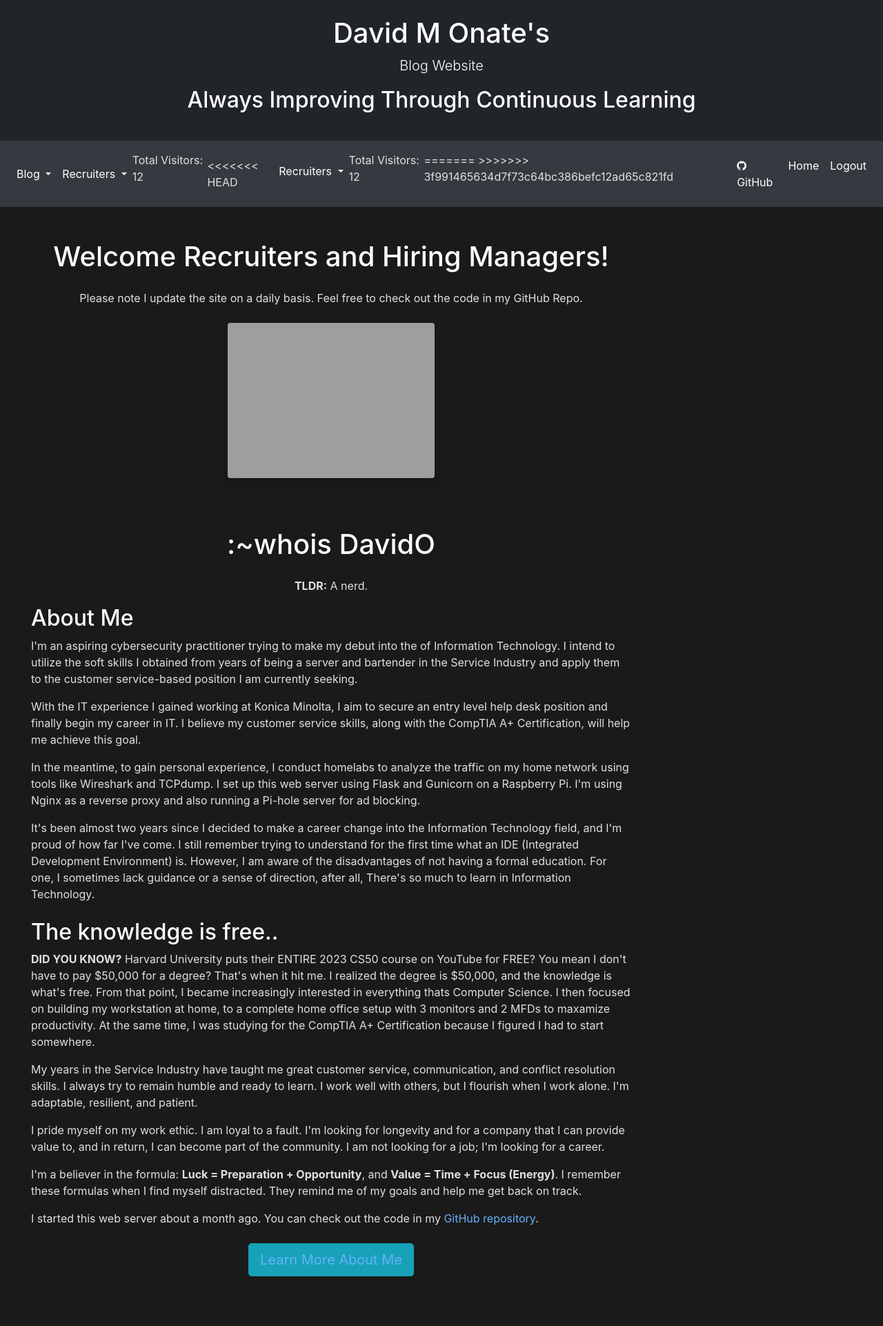
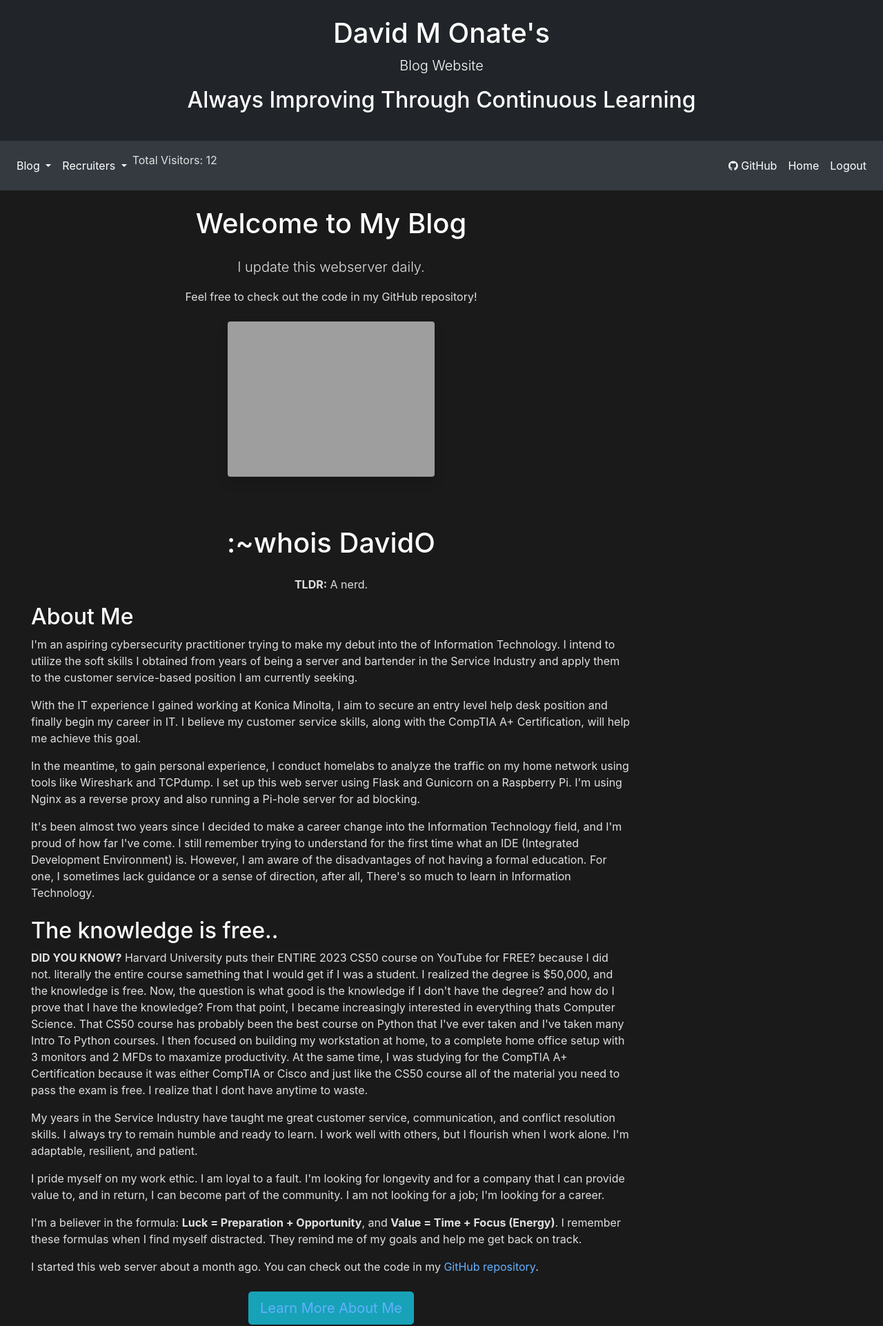
Before and after one commit to donate312/blog_portfolio, a Flask app: page / in a window 1280 px wide. Shown: the top 1922 px of the page at 69% size. Run offline with Flask 3, Linux system fonts and the light colour scheme; a user stored in the database is signed in; data comes from the database, SQL or seed files in the repository; parts of the project's set-up code (start-up, migrations or seed data) failed here and were passed over; some libraries are stand-ins or nearby versions; grey boxes are pictures that could not be loaded.

Commit message:
Removed index.js, added note.js, fixed up home, base and views

```diff
--- a/website/static/index.js
+++ b/website/static/note.js
@@ -17,14 +17,13 @@ function deleteNote(noteId) {
     })
     .then(data => {
         if (data.success) {
-            alert(data.message || 'Note deleted successfully!');
-            window.location.href = '/';
+            window.location.href = '/?flash=success&message=' + encodeURIComponent(data.message || 'Note deleted successfully');
         } else {
-            alert(`Error: ${data.message || 'Failed to delete note.'}`);
+            window.location.href = '/?flash=error&message=' + encodeURIComponent(data.message || 'Failed to delete note');
         }
     })
     .catch(error => {
         console.error('Error deleting note:', error);
-        alert('An error occurred while deleting the note. Please try again.');
+        window.location.href = '/?flash=error&message=' + encodeURIComponent('An error occurred while deleting the note');
     });
 }
--- a/website/templates/base.html
+++ b/website/templates/base.html
@@ -81,37 +81,6 @@
         <!-- Right-aligned links -->
         <div class="collapse navbar-collapse justify-content-end" id="navbar">
             <ul class="navbar-nav">
-<<<<<<< HEAD
-
-
-
-                <!-- Dropdown Menu for Recruiters -->
-                <li class="nav-item dropdown">
-                    <a
-                        class="nav-link dropdown-toggle"
-                        href="#"
-                        id="recruiterDropdown"
-                        role="button"
-                        data-toggle="dropdown"
-                        aria-haspopup="true"
-                        aria-expanded="false"
-                    >
-                        Recruiters
-                    </a>
-                    <div class="dropdown-menu" aria-labelledby="recruiterDropdown">
-                        <a class="dropdown-item" href="{{ url_for('static', filename='DavidOnate_hdResume.pdf') }}" download>Download Resume</a>
-                        <a class="dropdown-item" href="{{ url_for('views.certs') }}">Certifications</a>
-                        <a class="dropdown-item" href="#contact">Lets Connect</a>
-                    </div>
-</li>
-            </ul>
-            {% if user.is_authenticated and visitor_count is not none %}
-            <p>Total Visitors: {{ visitor_count }}</p>
-            {% endif %}
-            <!-- Right-aligned links -->
-            <ul class="navbar-nav ml-auto">
-=======
->>>>>>> 3f991465634d7f73c64bc386befc12ad65c821fd
                 <li class="nav-item">
                     <a class="nav-link" href="https://github.com/donate312/blog_portfolio.git" target="_blank">
                         <i class="fa fa-github"></i> GitHub
@@ -135,6 +104,18 @@
 
     <!-- Main Content -->
     <div class="col-md-9">
+        {% with messages = get_flashed_messages(with_categories=true) %}
+        {% if messages %}
+        {% for category, message in messages %}
+        <div class="alert alert-{{ 'success' if category == 'success' else 'danger' }} alert-dismissible fade show" role="alert">
+            {{ message }}
+            <button type="button" class="close" data-dismiss="alert" aria-label="Close">
+                <span aria-hidden="true">×</span>
+            </button>
+        </div>
+        {% endfor %}
+        {% endif %}
+        {% endwith %}
         {% block content %}
         {% endblock %}
     </div>
@@ -156,7 +137,6 @@
         const toggleBtn = document.getElementById('theme-toggle');
         const body = document.body;
 
-        // Check for saved theme or default to dark mode
         const savedTheme = localStorage.getItem('theme');
         if (savedTheme) {
             if (savedTheme === 'dark') {
@@ -165,7 +145,6 @@
                 body.classList.remove('dark-mode');
             }
         } else {
-            // Default to dark mode on first visit
             body.classList.add('dark-mode');
             localStorage.setItem('theme', 'dark');
         }
@@ -177,7 +156,6 @@
             toggleBtn.textContent = isDarkMode ? 'Switch to Light Theme' : 'Switch to Dark Theme';
         });
 
-        // Set initial button text
         toggleBtn.textContent = body.classList.contains('dark-mode') ? 'Switch to Light Theme' : 'Switch to Dark Theme';
     </script>
 
@@ -197,21 +175,7 @@
       crossorigin="anonymous"
     ></script>
 
-    <script
-      type="text/javascript"
-      src="{{ url_for('static', filename='index.js') }}"
-    ></script>
     {% block javascript %}
-    <script type="text/javascript">
-      function deleteNote(noteId) {
-        fetch("/delete-note", {
-          method: "POST",
-          body: JSON.stringify({ noteId: noteId }),
-        }).then((_res) => {
-          window.location.href = "/";
-        });
-      }
-    </script>
     <script src="https://cdn.jsdelivr.net/npm/bootstrap@5.3.0-alpha1/dist/js/bootstrap.bundle.min.js"></script>
     {% endblock %}
     {% block scripts %}
@@ -225,7 +189,7 @@
                         csrfInput.value = data.csrf_token;
                     }
                 });
-        }, 10 * 60 * 1000); // every 10 minutes
+        }, 10 * 60 * 1000);
     </script>
     {% endblock %}
   </body>
--- a/website/templates/home.html
+++ b/website/templates/home.html
@@ -3,20 +3,16 @@
 
 {% block content %}
 <div class="container-fluid mt-4">
+    <!-- Home Page -->
     <div class="row">
-        <!-- Main Content -->
-        <div class="container mt-4">
-            <div class="row">
-                <div class="text-center col-md-12">
-                    <h1 class="mb-4">Welcome Recruiters and Hiring Managers!</h1>
-                    <p>Please note I update the site on a daily basis. Feel free to check out the code in my GitHub Repo.</p>
-
+        <div class="col-md-12 text-center">
+            <h1 class="mb-4">Welcome to My Blog</h1>
+            <p class="lead">I update this webserver daily.</p>
+            <p>Feel free to check out the code in my GitHub repository!</p>
                     <!-- Display an Image -->
             <div class="my-4 text-center">
                 <img src="{{ url_for('static', filename='images/LPP4.png') }}" alt="My Picture" class="img-fluid rounded shadow" width="300">
             </div>
-                    <!--<p class="lead text-center"><i><h9>taken after passing the 2023 CompTIA A+ Certification Exam.</h9></i></p>-->
-
         </div>
     </div>
 
@@ -54,11 +50,13 @@
                     <h2>The knowledge is free..</h2>
                     <p>
                         <strong>DID YOU KNOW?</strong> Harvard University puts their ENTIRE 2023 CS50 course on YouTube for FREE?
-                        You mean I don't have to pay $50,000 for a degree? That's when it hit me. I realized the degree is $50,000,
-                        and the knowledge is what's free.
-                        From that point, I became increasingly interested in everything thats Computer Science. I then focused on building my workstation at home,
+                        because I did not. literally the entire course samething that I would get if I was a student. I realized the degree is $50,000,
+                        and the knowledge is free. Now, the question is what good is the knowledge if I don't have the degree? and how do I prove that I have the knowledge?
+                        From that point, I became increasingly interested in everything thats Computer Science. That CS50 course has probably been the best course on
+                        Python that I've ever taken and I've taken many Intro To Python courses. I then focused on building my workstation at home,
                         to a complete home office setup with 3 monitors and 2 MFDs to maxamize productivity. At the same time, I was studying for the CompTIA A+ Certification
-                        because I figured I had to start somewhere.
+                        because it was either CompTIA or Cisco and just like the CS50 course all of the material you need to pass the exam is free.
+                        I realize that I dont have anytime to waste.
                     </p>
                     <p>
                         My years in the Service Industry have taught me great customer service, communication, and conflict resolution skills.
@@ -75,7 +73,7 @@
                     </p>
                     <p>
                         I started this web server about a month ago. You can check out the code in my
-                        <a href="https://github.com/your-repo" target="_blank">GitHub repository</a>.
+                        <a href="https://github.com/blog_portfolio.git" target="_blank">GitHub repository</a>.
                     </p>
                 </div>
 
@@ -105,7 +103,7 @@
                 {% endfor %}
             </ul>
             {% else %}
-            <p>Leave me a note or a message!!</p>
+            <p>Leave me a message!!</p>
             {% endif %}
 
             <!-- Add Note Form -->
@@ -118,16 +116,16 @@
     </div>
 </div>
 
-
 <script>
     function deleteNote(noteId) {
         const csrfToken = document.querySelector('input[name="csrf_token"]').value;
+        console.log('Deleting note:', noteId, 'CSRF Token:', csrfToken);
 
         fetch(`/delete-note/${noteId}`, {
             method: 'DELETE',
             headers: {
-                'X-CSRF-Token': csrfToken,
-                'Content-Type': 'application/json'
+                'Content-Type': 'application/json',
+                'X-CSRF-Token': csrfToken
             }
         })
         .then(response => {
@@ -138,19 +136,17 @@
         })
         .then(data => {
             if (data.success) {
-                alert(data.message);
-                window.location.href = '/';
+                window.location.href = '/?flash=success&message=' + encodeURIComponent(data.message || 'Note deleted successfully');
             } else {
-                alert(`Error: ${data.message}`);
+                window.location.href = '/?flash=error&message=' + encodeURIComponent(data.message || 'Failed to delete note');
             }
         })
         .catch(error => {
             console.error('Error deleting note:', error);
-            alert('An error occurred while deleting the note.');
+            window.location.href = '/?flash=error&message=' + encodeURIComponent('An error occurred while deleting the note');
         });
     }
 </script>
-
 <div id="contact" class="container mt-5">
     <h2 class="text-center">Contact Me</h2>
     <p class="text-center">Feel free to reach out to me via email or LinkedIn!</p>
--- a/website/views.py
+++ b/website/views.py
@@ -30,9 +30,17 @@ def home():
     form = NoteForm()
     visitor_count = Visitor.query.count()
 
+    flash_type = request.args.get('flash')
+    flash_message = request.args.get('message')
+    if flash_type and flash_message:
+        flash(flash_message, category=flash_type)
+
     if request.method == 'POST' and current_user.is_authenticated:
-        if form.validate_on_submit():  # Validate the form
-            note = form.note.data  # Get the note data from the form
+        if current_user.is_guest:
+            flash('Guest users cannot add notes.', category='error')
+            return redirect(url_for('views.home'))
+        if form.validate_on_submit():
+            note = form.note.data
             if len(note) < 1:
                 flash('Note is too short', category='error')
             else:
@@ -56,6 +64,10 @@ def images():
 @views.route('/delete-note/<int:note_id>', methods=['DELETE'])
 @login_required
 def delete_note(note_id):
+    if current_user.is_guest:
+        logging.warning(f'Guest user {current_user.id} attempted to delete note {note_id}')
+        return jsonify({'success': False, 'message': 'Guest users cannot delete notes'}), 403
+
     csrf_token = request.headers.get('X-CSRF-Token')
     try:
         validate_csrf(csrf_token)
@@ -77,6 +89,7 @@ def delete_note(note_id):
         db.session.rollback()
         logging.error(f'Error deleting note {note_id}: {str(e)}')
         return jsonify({'success': False, 'message': 'An error occurred while deleting the note'}), 500
+
 
 @views.route('/certs')
 def certs():
```
Lines whose indentation alone changed are shown as unchanged.
